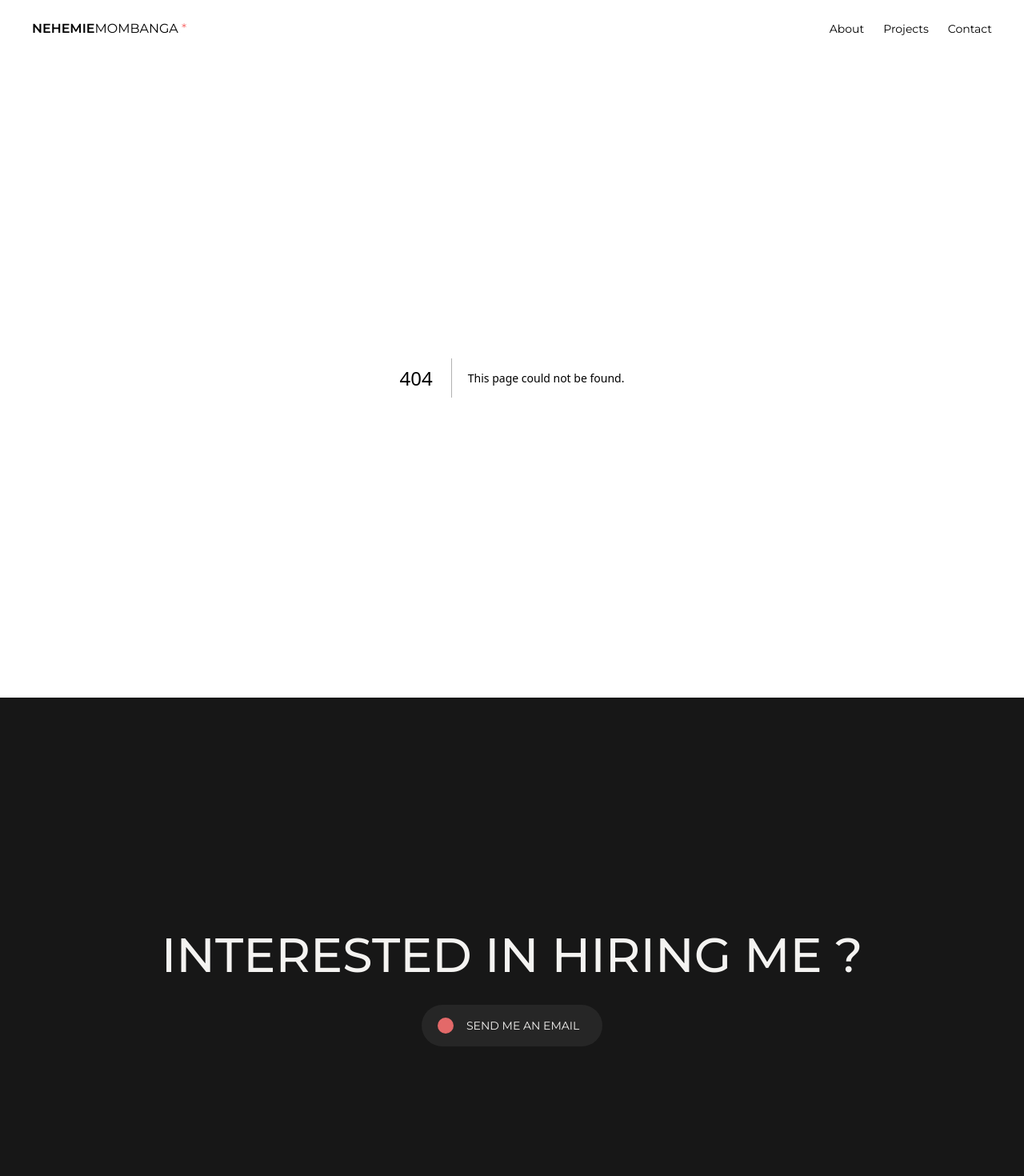
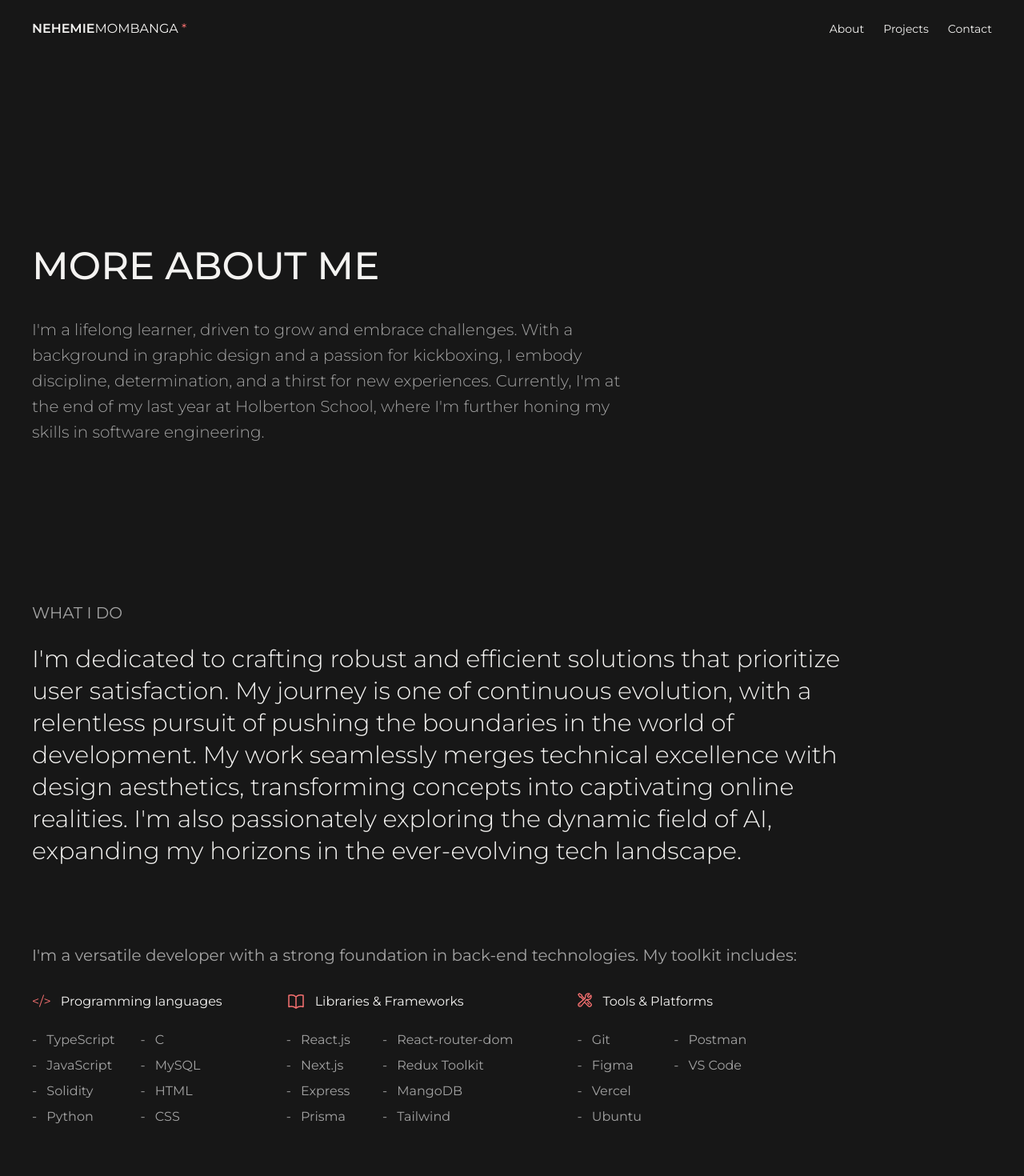
Before and after one commit to NehemieMbg/6nehemie, a Next.js app: page /about-me in a window 1280 px wide. Before the commit this address had no page. Shown: the top 1470 px of the page at 80% size. Built offline with nearby package versions, Linux system fonts and the light colour scheme.

Commit message:
More about me

```diff
--- /dev/null
+++ b/app/about-me/page.tsx
@@ -0,0 +1,123 @@
+import {
+  BookOpenIcon,
+  WrenchScrewdriverIcon,
+} from '@heroicons/react/24/outline';
+import { moreAboutMe, skills } from '../constants';
+
+const page = () => {
+  return (
+    <section className="bg-dark-gray text-creme p-10 font-montserrat">
+      <div className="min-h-[80vh] flex flex-col gap-10 justify-center max-w-[1324px] mx-auto">
+        <h1 className="text-5xl font-medium uppercase">More About Me</h1>
+        <div className="w-full max-w-screen-tight mx-auto">
+          <p className="max-w-3xl text-xl text-neutral-400 font-light leading-8">
+            {moreAboutMe.description}
+          </p>
+        </div>
+      </div>
+
+      <div className="flex flex-col gap-8 font-montserrat max-w-screen-tight mx-auto">
+        <div className="mb-10">
+          <h2 className="text-xl uppercase mb-6 text-neutral-400">WHAT I DO</h2>
+          <p className="mb-6 text-3xl max-w-5xl font-light leading-10">
+            {moreAboutMe.whatIDo}
+          </p>
+        </div>
+        <div>
+          <h2 className="font-montserrat text-left text-xl text-neutral-400">
+            I&apos;m a versatile developer with a strong foundation in back-end
+            technologies. My toolkit includes:
+          </h2>
+        </div>
+        <div>
+          {/* PROGRAMMING LANGUAGES */}
+          <div className="flex  gap-20 ">
+            <div>
+              <h3 className="mb-6 text-right">
+                <span className="mr-3 text-red-400">{'</>'}</span>
+                Programming languages
+              </h3>
+
+              <ul>
+                <li className="flex gap-8">
+                  <ul className="flex flex-col gap-2 flex-wrap text-neutral-400 ">
+                    {skills.languages.skills.map((skill, index) => (
+                      <li key={index} className="">
+                        <span className="mr-2">-</span> {skill}
+                      </li>
+                    ))}
+                  </ul>
+                  <ul className="flex flex-col gap-2 flex-wrap text-neutral-400 ">
+                    {skills.languages.others.map((skill, index) => (
+                      <li key={index} className="">
+                        <span className="mr-2">-</span> {skill}
+                      </li>
+                    ))}
+                  </ul>
+                </li>
+              </ul>
+            </div>
+
+            {/* LIBRARIES & FRAMEWORK */}
+            <div className=" flex flex-col">
+              <h3 className="mb-6 flex text-end">
+                <span className="mr-3 text-red-400">
+                  <BookOpenIcon className="h-6" />{' '}
+                </span>
+                <span>{skills.libraries.label}</span>
+              </h3>
+
+              <ul>
+                <li className="flex gap-10">
+                  <ul className="flex flex-col gap-2 flex-wrap text-neutral-400 ">
+                    {skills.libraries.skills1.map((skill, index) => (
+                      <li key={index} className="">
+                        <span className="mr-2">-</span> {skill}
+                      </li>
+                    ))}
+                  </ul>
+                  <ul className="flex flex-col gap-2 flex-wrap text-neutral-400 ">
+                    {skills.libraries.skills2.map((skill, index) => (
+                      <li key={index} className="">
+                        <span className="mr-2">-</span> {skill}
+                      </li>
+                    ))}
+                  </ul>
+                </li>
+              </ul>
+            </div>
+            <div className=" flex flex-col">
+              <h3 className="mb-6 flex text-end">
+                <span className="mr-3 text-red-400">
+                  <WrenchScrewdriverIcon strokeWidth={1.6} className="h-5" />{' '}
+                </span>
+                <span>{skills.tools.label}</span>
+              </h3>
+
+              {/* TOOLS & PLATFORMS */}
+              <ul>
+                <li className="flex gap-10">
+                  <ul className="flex flex-col gap-2 flex-wrap text-neutral-400 ">
+                    {skills.tools.skills1.map((skill, index) => (
+                      <li key={index} className="">
+                        <span className="mr-2">-</span> {skill}
+                      </li>
+                    ))}
+                  </ul>
+                  <ul className="flex flex-col gap-2 flex-wrap text-neutral-400 ">
+                    {skills.tools.skills2.map((skill, index) => (
+                      <li key={index} className="">
+                        <span className="mr-2">-</span> {skill}
+                      </li>
+                    ))}
+                  </ul>
+                </li>
+              </ul>
+            </div>
+          </div>
+        </div>
+      </div>
+    </section>
+  );
+};
+export default page;
--- a/app/components/about/About.tsx
+++ b/app/components/about/About.tsx
@@ -4,6 +4,7 @@ import {
   WrenchIcon,
   WrenchScrewdriverIcon,
 } from '@heroicons/react/24/outline';
+import Link from 'next/link';
 
 const About = () => {
   return (
@@ -19,11 +20,14 @@ const About = () => {
               {aboutMe.description}
             </p>
 
-            <button className="action-btn relative w-[214px] flex gap-4 items-center bg-neutral-800  p-4 px-6 rounded-full overflow-hidden duration-500">
+            <Link
+              href={'about-me'}
+              className="action-btn relative w-[214px] flex gap-4 items-center bg-neutral-800  p-4 px-6 rounded-full overflow-hidden duration-500"
+            >
               <div className="bg-red-400 bg-opacity-90"></div>
 
               <p className="ml-8  z-10 uppercase text-sm">More About Me</p>
-            </button>
+            </Link>
           </div>
 
           {/* SKILLS */}
--- a/app/components/my-work/MyWork.tsx
+++ b/app/components/my-work/MyWork.tsx
@@ -19,7 +19,7 @@ const MyWork = () => {
     setProjectCount(2);
   };
   return (
-    <section className="p-10 font-montserrat">
+    <section id="projects" className="p-10 font-montserrat">
       <div>
         <h2 className="text-2xl uppercase mb-2 font-semibold">
           Recent Projects
--- a/app/components/navbar/Navbar.tsx
+++ b/app/components/navbar/Navbar.tsx
@@ -1,13 +1,26 @@
+'use client';
+
+import { usePathname } from 'next/navigation';
 import Link from 'next/link';
 import { navigation } from '@/app/constants';
 
 const Navbar = () => {
+  const pathname = usePathname();
+
+  const handleBgColor = (href: string) => {
+    if (pathname === '/about-me') return 'bg-dark-gray text-creme';
+    return 'bg-creme';
+  };
   return (
-    <nav className="flex justify-between items-center py-6 px-10 font-montserrat">
-      <h1>
+    <nav
+      className={`flex justify-between items-center py-6 px-10 font-montserrat bg-creme
+    ${handleBgColor(pathname)}
+    `}
+    >
+      <Link href={'.'}>
         <span className="font-semibold">NEHEMIE</span>MOMBANGA
         <span className="text-red-400"> *</span>
-      </h1>
+      </Link>
       <div className="flex gap-6 text-sm">
         {navigation.links.map((link) => (
           <Link href={link.href} key={link.label}>
--- a/app/constants/index.ts
+++ b/app/constants/index.ts
@@ -1,7 +1,7 @@
 export const navigation = {
   links: [
     {
-      href: '/about',
+      href: 'about-me',
       label: 'About',
     },
     {
@@ -84,3 +84,11 @@ export const recentProjects = [
     link: 'https://nehemie-textguard.vercel.app/',
   },
 ];
+
+export const moreAboutMe = {
+  label: 'More About Me',
+  description:
+    "I'm a lifelong learner, driven to grow and embrace challenges. With a background in graphic design and a passion for kickboxing, I embody discipline, determination, and a thirst for new experiences. Currently, I'm at the end of my last year at Holberton School, where I'm further honing my skills in software engineering.",
+  whatIDo:
+    "I'm dedicated to crafting robust and efficient solutions that prioritize user satisfaction. My journey is one of continuous evolution, with a relentless pursuit of pushing the boundaries in the world of development. My work seamlessly merges technical excellence with design aesthetics, transforming concepts into captivating online realities. I'm also passionately exploring the dynamic field of AI, expanding my horizons in the ever-evolving tech landscape.",
+};
--- a/app/globals.css
+++ b/app/globals.css
@@ -16,6 +16,13 @@
     --background-start-rgb: 0, 0, 0;
     --background-end-rgb: 0, 0, 0;
   }
+}
+
+* {
+  margin: 0;
+  padding: 0;
+  box-sizing: border-box;
+  scroll-behavior: smooth;
 }
 
 body {
--- a/app/page.tsx
+++ b/app/page.tsx
@@ -2,7 +2,7 @@ import { About, Hero, MyWork } from './components';
 
 export default function Home() {
   return (
-    <main className="flex flex-col gap-8">
+    <main className="flex flex-col gap-8 bg-creme">
       <Hero />
       <About />
       <MyWork />
--- a/tailwind.config.ts
+++ b/tailwind.config.ts
@@ -21,6 +21,10 @@ const config: Config = {
         'light-gray': '#858585',
         'dark-gray': '#171717',
       },
+      screens: {
+        wide: '1440px',
+        tight: '1224px',
+      },
     },
   },
   plugins: [],
```
